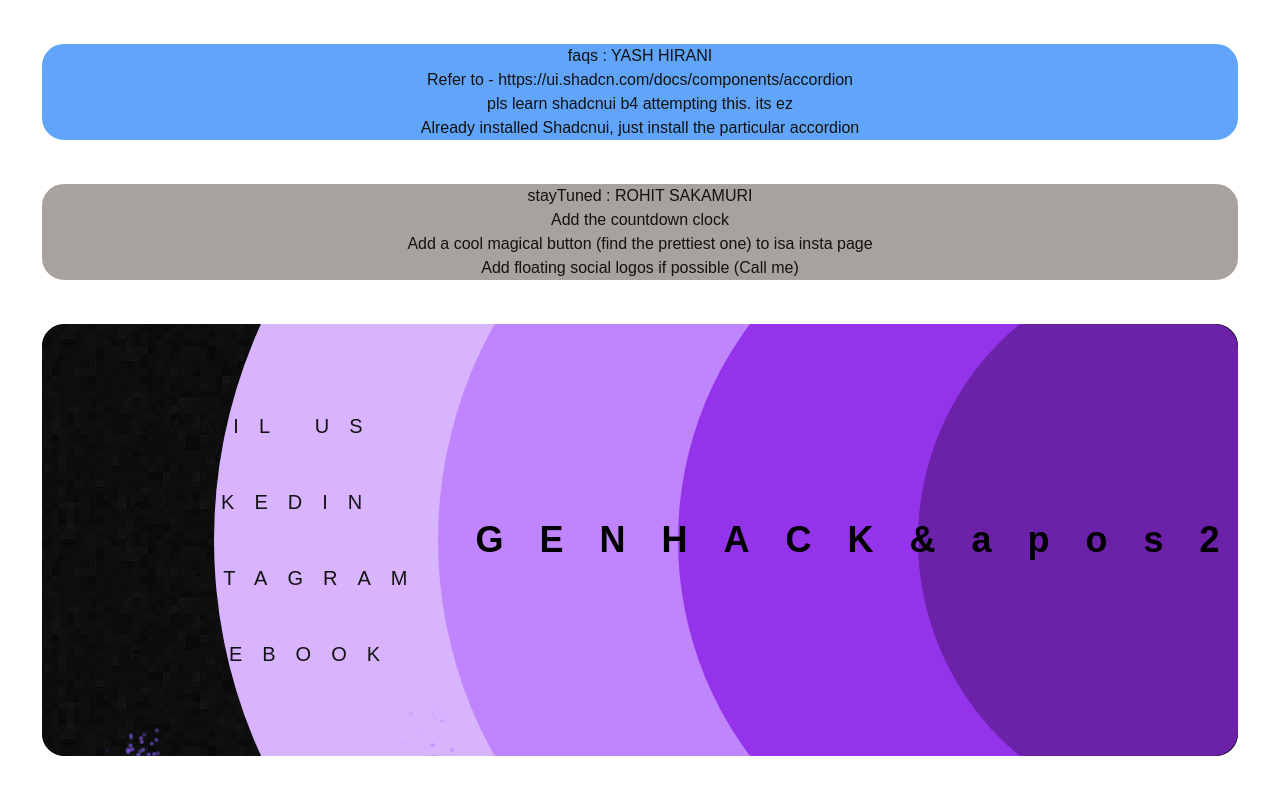
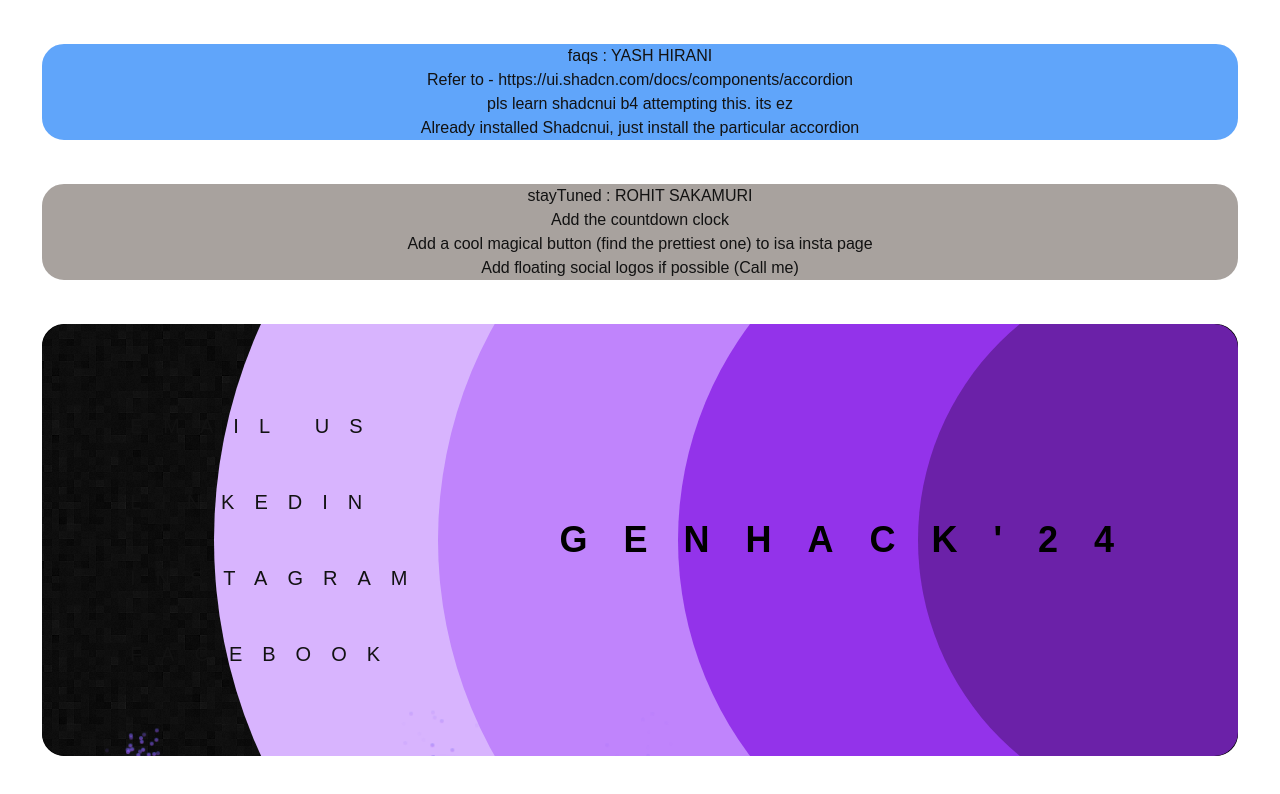
Before and after one commit to TFM-HITESH/genhack-24, a Next.js app: page / in a window 1280 px wide. Shown: the part 2723-3517 px from the top of the page. Built offline with nearby package versions, Linux system fonts and the light colour scheme.

Commit message:
fix: &apos issue

```diff
--- a/src/components/footer/footer.tsx
+++ b/src/components/footer/footer.tsx
@@ -66,7 +66,7 @@ export default function Footer() {
                                 className="tracking-[1.0em] z-10 relative "
                                 target="_blank"
                             >
-                                GENHACK&apos24
+                                GENHACK'24
                             </Link>
 
                             {/* Background Slide Effect */}
```
Also changed, not shown: .eslintrc.json.
